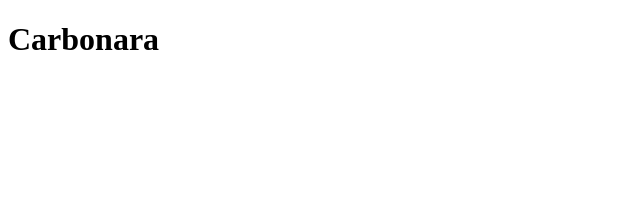
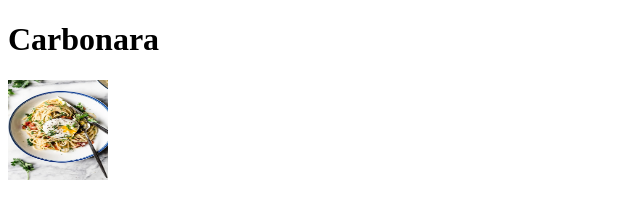
Before and after one commit to Ondie1120/odin-recipes, a plain HTML site: page recipes/carbonara.html in a window 1280 px wide. Shown: the whole page, without its empty margins (0-640 px from the left). Drawn offline with Linux system fonts and the light colour scheme.

Commit message:
added image

```diff
--- a/recipes/carbonara.html
+++ b/recipes/carbonara.html
@@ -7,5 +7,6 @@
 </head>
 <body>
     <h1>Carbonara</h1>
+    <img src="../images/Carbonara.jpg" alt="bowl of carbonara" height="100" width="100">
 </body>
 </html>
```
Also changed, not shown: index.html (+2 -1 lines).
